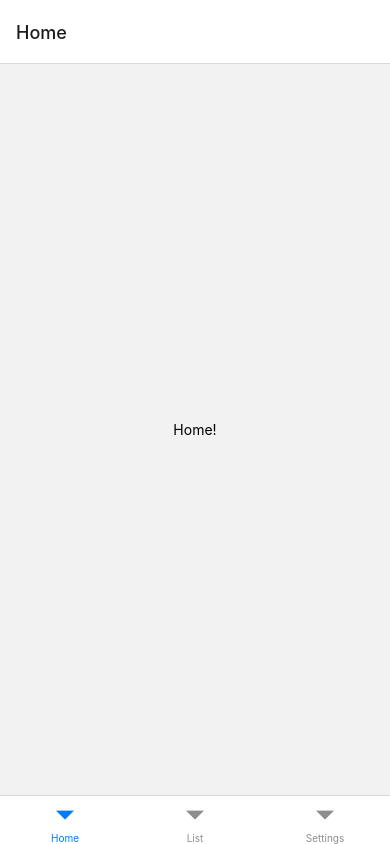
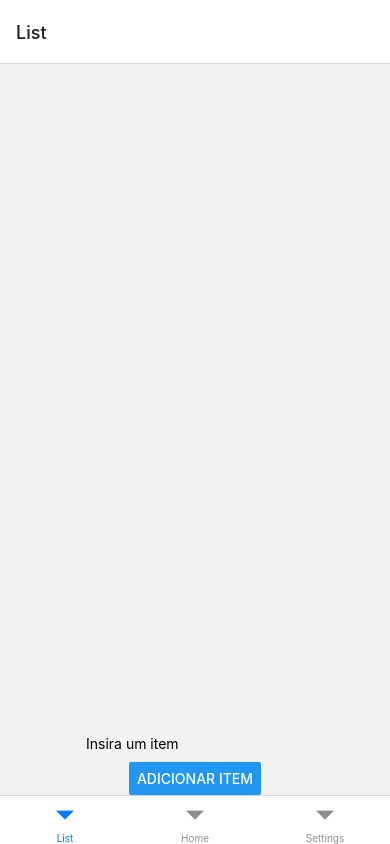
Before and after one commit to Moreira-Lucas/app_01, a React Native app in the folder AwesomeProject/: screen / in a window 390 px wide. Built offline with nearby package versions, Linux system fonts and the light colour scheme.

Commit message:
fix add component

```diff
--- a/AwesomeProject/App.js
+++ b/AwesomeProject/App.js
@@ -1,19 +1,28 @@
-import React, {useState} from 'react';
-import { Text, View, FlatList, Button } from 'react-native';
+import React, { useState } from 'react';
+import { TextInput, Text, View, FlatList, Button } from 'react-native';
 import { NavigationContainer } from '@react-navigation/native';
 import { createBottomTabNavigator } from '@react-navigation/bottom-tabs';
+//import { FontAwesome } from '@fortawesome/fontawesome-free';
 
-function ListScreen() {
-  const [data, setData] = React.useState([]);
+const ListScreen = () => {
+ const [data, setData] = useState([]);
 
-  const addItem = () => {
+
+ const [value, setValue] = useState("");
+
+
+  const addItem = (text) => {
     const newItem = {
       id: Math.random().toString(36).substring(7),
-      text: 'Novo item',
+      text: text,
     };
 
     setData([...data, newItem]);
   };
+
+
+
+
 
   return (
     <View style={{ flex: 1, justifyContent: 'center', alignItems: 'center' }}>
@@ -25,67 +34,69 @@ function ListScreen() {
           </View>
         )}
       />
+      <TextInput
+        style={{ marginBottom: 10 }}
+        placeholder="Insira um item"
+        onChange={(event) => {
+          setValue(event.nativeEvent.text);
+        }}
+      />
+
       <Button
         title="Adicionar item"
-        onPress={addItem}
+        onPress={()=>{addItem(value)}}
       />
     </View>
   );
-}
+};
 
-
-
-const Tab = createBottomTabNavigator();
-
-
-function HomeScreen() {
+const HomeScreen = () => {
   return (
     <View style={{ flex: 1, justifyContent: 'center', alignItems: 'center' }}>
       <Text>Home!</Text>
     </View>
   );
-}
+};
 
-function SettingsScreen() {
+
+const SettingsScreen = () => {
   return (
     <View style={{ flex: 1, justifyContent: 'center', alignItems: 'center' }}>
       <Text>Settings!</Text>
     </View>
   );
-}
+};
 
+const Tab = createBottomTabNavigator();
 
-
-
-function MyTabs() {
+const MyTabs = () => {
   return (
     <Tab.Navigator>
-      <Tab.Screen name="Home" component={HomeScreen} />
-      <Tab.Screen name="List" component={ListScreen} />
-      <Tab.Screen name="Settings" component={SettingsScreen} />
+      <Tab.Screen
+        name="List"
+        component={ListScreen}
+        //icon={<FontAwesome name="list" />}
+      />
+      <Tab.Screen
+        name="Home"
+        component={HomeScreen}
+        //icon={<FontAwesome name="house" />}
+      />
+      <Tab.Screen
+        name="Settings"
+        component={SettingsScreen}
+       // icon={<FontAwesome name="gear" />}
+      />
     </Tab.Navigator>
   );
-}
+};
 
-
-function App() {
-  const [data, setData] = useState([]);
-
-  const addItem = () => {
-    const newItem = {
-      id: Math.random().toString(36).substring(7),
-      text: 'Novo item',
-    };
-
-    setData([...data, newItem]);
-  };
-
+const App = () => {
   return (
     <NavigationContainer>
       <MyTabs />
     </NavigationContainer>
   );
-}
-
+};
 
 export default App;
--- a/AwesomeProject/package.json
+++ b/AwesomeProject/package.json
@@ -9,12 +9,14 @@
     "web": "expo start --web"
   },
   "dependencies": {
+    "@fortawesome/fontawesome-free": "^6.4.2",
     "@react-navigation/bottom-tabs": "^6.5.11",
     "@react-navigation/native": "^6.1.9",
     "expo": "~49.0.15",
     "expo-status-bar": "~1.6.0",
     "react": "18.2.0",
-    "react-native": "0.72.6"
+    "react-native": "0.72.6",
+    "react-native-vector-icons": "^10.0.1"
   },
   "devDependencies": {
     "@babel/core": "^7.20.0"
```
Also changed, not shown: 1 other file (tests, documents, lock files or other folders).
